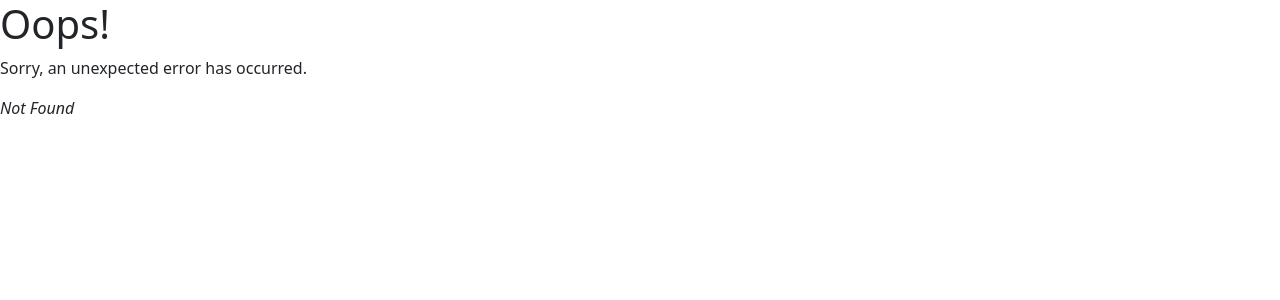
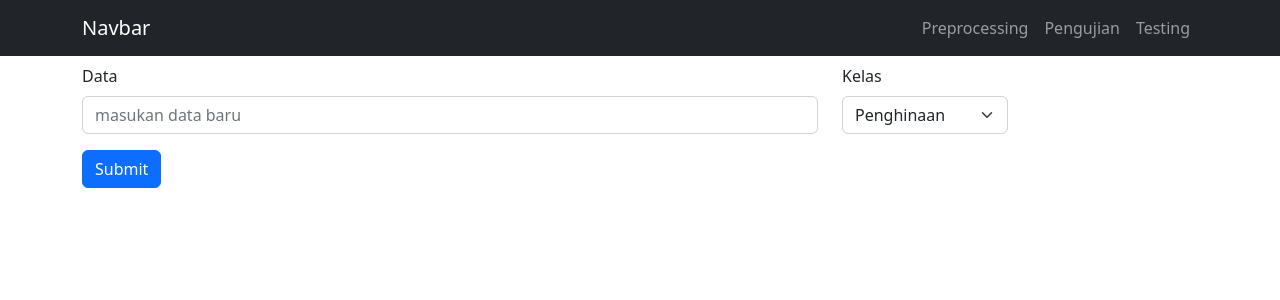
Before and after one commit to aryaenrico/fe-hate-speech-detection, a React (Vite) app: page /dataset in a window 1280 px wide. Before the commit this address had no page. Shown: the top 300 px of the page. Built offline with nearby package versions, Linux system fonts and the light colour scheme.

Commit message:
fitur menambah dataset dan integrasi dengan axios

```diff
--- /dev/null
+++ b/src/component/formAddDataset/index.jsx
@@ -0,0 +1,156 @@
+import { useState } from "react";
+import { NavigationBar } from "../navbar";
+import axios from "axios";
+import { Form, Button, Row, Col, Container,Table } from "react-bootstrap";
+function AddDataSet() {
+  const [tweets, setTweet] = useState("");
+  const [kelas, setKelas] = useState(0);
+  const [currentObj,setResult] =useState({
+    data_asli:'',
+    data_case_folding:'',
+    data_remove_mention_ling:'',
+    data_slangword:'',
+    data_stopword:'',
+    data_stemming:'',
+    klasifikasi:'',
+    tanggal:''
+  });
+  const [flag, setFlag] = useState(true);
+
+  const handleSubmit = async ()=> {
+
+    try {
+      await axios.post('http://localhost:8000/api/v1/datasets',JSON.stringify({
+        tweet:tweets,
+        klasifikasi:kelas
+      }),{
+        headers: {
+          'Content-Type': 'application/json'
+        },
+      }).then(result=>{
+        alert('success');
+        setFlag(false);
+        setResult({
+          currentObj,
+          ...result.data.dataPreprocessing
+        })
+        alert(currentObj);
+
+      })
+    } catch (e) {
+      alert(e.message);
+
+    }
+  }
+
+  return (
+    <>
+      <NavigationBar />
+      <Container className="mt-2">
+        <Row>
+          <Col lg={8}>
+            <Form>
+              <Form.Group className="mb-3" controlId="formBasicEmail">
+                <Form.Label>Data</Form.Label>
+                <Form.Control
+                  type="text"
+                  placeholder="masukan data baru"
+                  onChange={(e) => setTweet(e.target.value)}
+                />
+              </Form.Group>
+            </Form>
+          </Col>
+          <Col lg={2}>
+            <Form.Label>Kelas</Form.Label>
+            <Form.Select
+              aria-label="Default select example"
+              onChange={(e) => setKelas(e.target.value)}
+            >
+              <option value="penghinaan">Penghinaan</option>
+              <option value="ancaman kekerasan">Ancaman Kekerasan</option>
+              <option value="diskriminatif">Diskirminatif</option>
+              <option value="non hs">Non Hs</option>
+            </Form.Select>
+          </Col>
+        </Row>
+        <Button variant="primary" onClick={handleSubmit}>
+          Submit
+        </Button>
+        <Row>
+          {flag ?<div></div> :
+
+          <>
+           <p className="mt-2 mb-2 text-center">Contoh Hasil Dari Preprocessing data Dalam file </p>
+        <Table striped bordered hover border={1} className="mt-2">
+        <thead>
+          <tr>
+            <th>Data Asli</th>
+            <th>Lower Case</th>
+          </tr>
+        </thead>
+        <tbody>
+          <tr>
+            <td>{currentObj.data_asli ?? ""}</td>
+            <td>{currentObj.data_case_folding ?? ""}</td>
+          </tr>
+        </tbody>
+        <thead>
+          <tr>
+            <th>Data Asli</th>
+            <th>Remove Mention</th>
+          </tr>
+        </thead>
+        <tbody>
+          <tr>
+            <td>{currentObj.data_asli ?? ""}</td>
+            <td>{currentObj.data_remove_mention_ling ?? ""}</td>
+          </tr>
+        </tbody>
+
+        <thead>
+          <tr>
+            <th>Data Asli</th>
+            <th>Slang Word</th>
+          </tr>
+        </thead>
+        <tbody>
+          <tr>
+            <td>{currentObj.data_asli ?? ""}</td>
+            <td>{currentObj.data_slangword ?? ""}</td>
+          </tr>
+        </tbody>
+
+        <thead>
+          <tr>
+            <th>Data Asli</th>
+            <th>Stemming</th>
+          </tr>
+        </thead>
+        <tbody>
+          <tr>
+            <td>{currentObj.data_asli ?? ""}</td>
+            <td>{currentObj.data_stemming ?? ""}</td>
+          </tr>
+        </tbody>
+        <thead>
+          <tr>
+            <th>Data Asli</th>
+            <th>Stop Word</th>
+          </tr>
+        </thead>
+        <tbody>
+          <tr>
+            <td>{currentObj.data_asli ?? ""}</td>
+            <td>{currentObj.data_stopword ?? ""}</td>
+          </tr>
+        </tbody>
+      </Table>
+          </>
+          }
+        </Row>
+      </Container>
+    </>
+  );
+}
+
+export { AddDataSet };
--- a/src/main.jsx
+++ b/src/main.jsx
@@ -2,6 +2,7 @@ import React from 'react'
 import ReactDOM from 'react-dom/client'
 import App from './App.jsx'
 import { Clasificattion } from './component/index.jsx'
+import { AddDataSet } from './component/formAddDataset/index.jsx'
 import { createBrowserRouter,RouterProvider } from 'react-router-dom'
 import { ErrorPage } from './component/errorPage/index.jsx'
 import "bootstrap/dist/css/bootstrap.min.css";
@@ -16,6 +17,10 @@ const router = createBrowserRouter([
     path:"/pengujian",
     element:<Clasificattion/>
   },
+  {
+    path:"/dataset",
+    element:<AddDataSet/>
+  },
 ])
 
 ReactDOM.createRoot(document.getElementById('root')).render(
```
